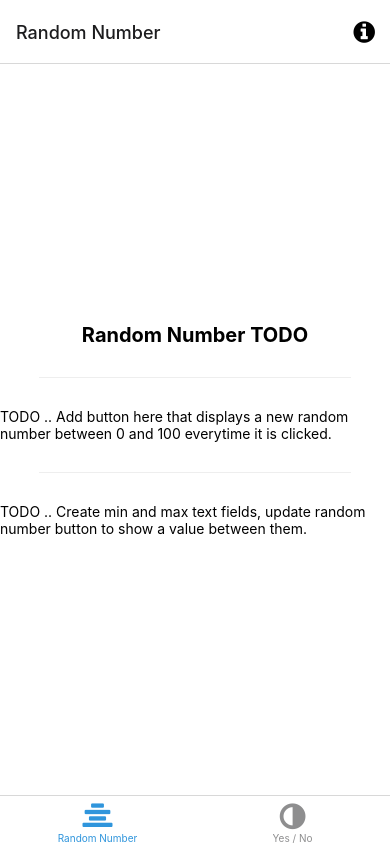
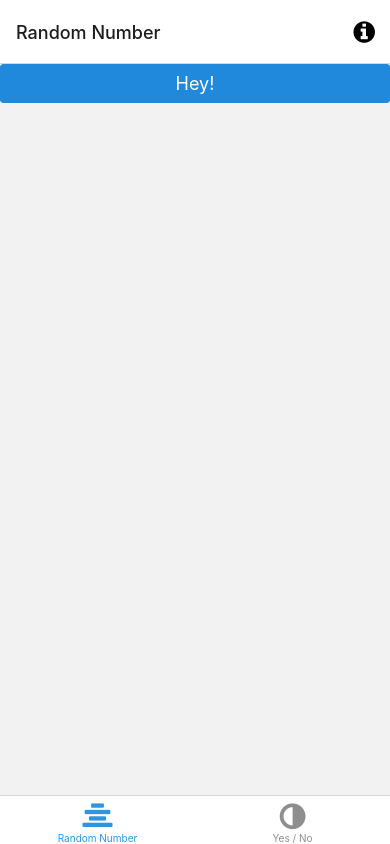
Before and after one commit to sumeetpareek/expo-app-clone-random-volodymyr, a React Native app: screen /TabOne in a window 390 px wide. Built offline with nearby package versions, Linux system fonts and the light colour scheme; what expo-linking would draw is missing.

Commit message:
Simple button works

```diff
--- a/package.json
+++ b/package.json
@@ -32,6 +32,7 @@
     "react-native-elements": "^3.4.2",
     "react-native-safe-area-context": "3.3.2",
     "react-native-screens": "~3.10.1",
+    "react-native-vector-icons": "^9.0.0",
     "react-native-web": "0.17.1"
   },
   "devDependencies": {
--- a/screens/TabOneScreen.tsx
+++ b/screens/TabOneScreen.tsx
@@ -4,32 +4,38 @@ import EditScreenInfo from "../components/EditScreenInfo";
 import { Text, View } from "../components/Themed";
 import { RootTabScreenProps } from "../types";
 
+import { Button, ThemeProvider } from "react-native-elements";
+
 export default function TabOneScreen({
   navigation,
 }: RootTabScreenProps<"TabOne">) {
   return (
-    <View style={styles.container}>
-      <Text style={styles.title}>Random Number TODO</Text>
-      <View
-        style={styles.separator}
-        lightColor="#eee"
-        darkColor="rgba(255,255,255,0.1)"
-      />
-      {/* <EditScreenInfo path="/screens/TabOneScreen.tsx" /> */}
-      <Text>
-        TODO .. Add button here that displays a new random number between 0 and
-        100 everytime it is clicked.
-      </Text>
-      <View
-        style={styles.separator}
-        lightColor="#eee"
-        darkColor="rgba(255,255,255,0.1)"
-      />
-      <Text>
-        TODO .. Create min and max text fields, update random number button to
-        show a value between them.
-      </Text>
-    </View>
+    <ThemeProvider>
+      <Button title="Hey!" />
+    </ThemeProvider>
+
+    // <View style={styles.container}>
+    //   <Text style={styles.title}>Random Number TODO</Text>
+    //   <View
+    //     style={styles.separator}
+    //     lightColor="#eee"
+    //     darkColor="rgba(255,255,255,0.1)"
+    //   />
+    //   {/* <EditScreenInfo path="/screens/TabOneScreen.tsx" /> */}
+    //   <Text>
+    //     TODO .. Add button here that displays a new random number between 0 and
+    //     100 everytime it is clicked.
+    //   </Text>
+    //   <View
+    //     style={styles.separator}
+    //     lightColor="#eee"
+    //     darkColor="rgba(255,255,255,0.1)"
+    //   />
+    //   <Text>
+    //     TODO .. Create min and max text fields, update random number button to
+    //     show a value between them.
+    //   </Text>
+    // </View>
   );
 }
 
```
Also changed, not shown: 1 other file (tests, documents, lock files or other folders).
